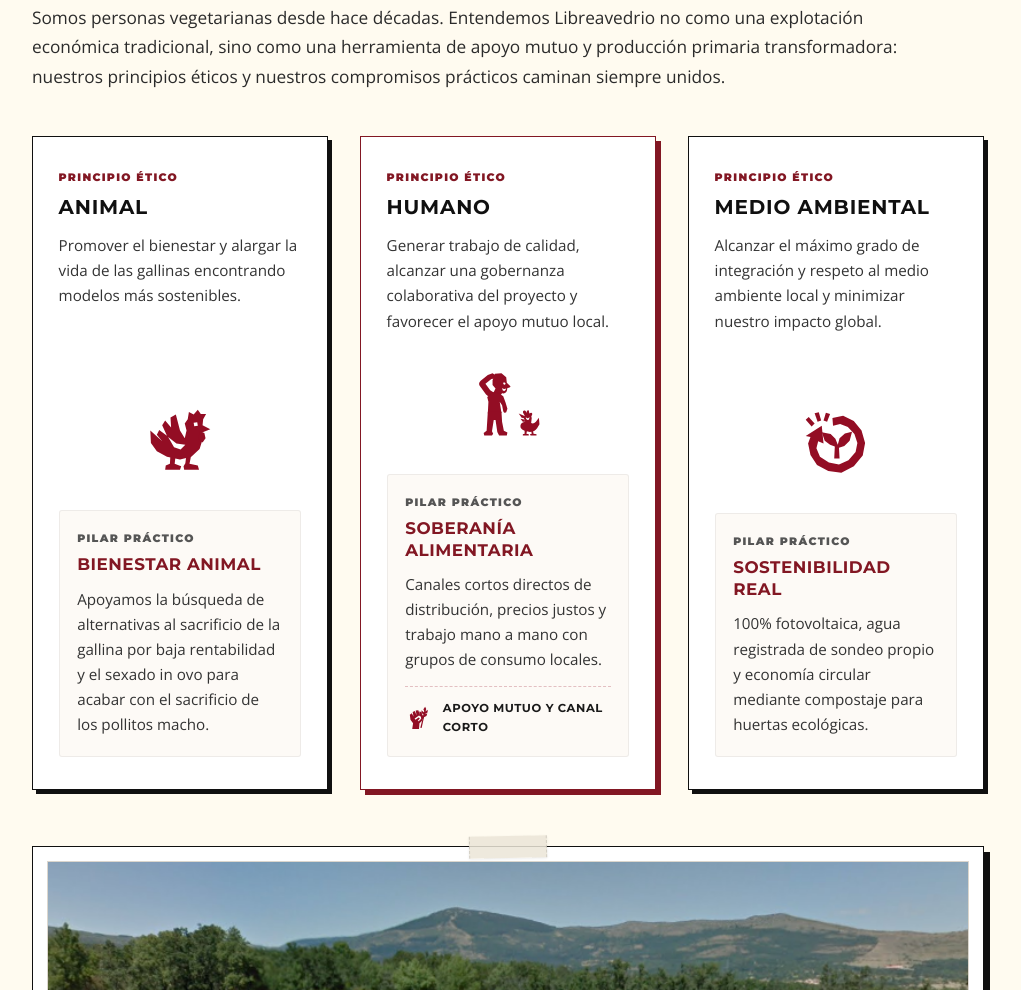
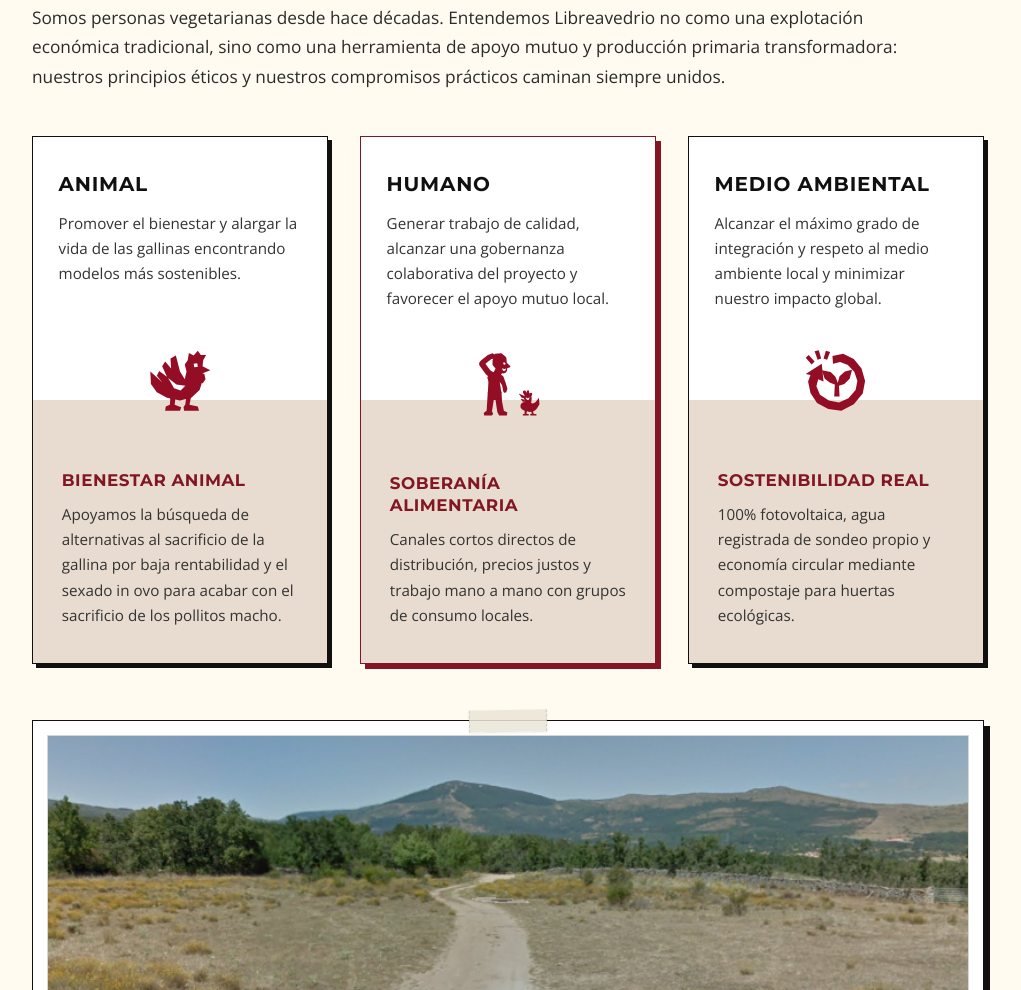
Before and after one commit to datoscarlesgutierrez-stack/libreavedriov1, a website built with Vite: page principios.html in a window 1280 px wide. Shown: the part 697-1687 px from the top of the page, without its empty margins (132-1153 px from the left). Built offline with nearby package versions, Linux system fonts and the light colour scheme.

Commit message:
style(principios): bicolor vertical #E7DCCF, retirar tags y badge secundario

```diff
--- a/principios.html
+++ b/principios.html
@@ -120,7 +120,6 @@
                         <!-- Columna 1: ANIMAL / BIENESTAR ANIMAL -->
                         <div class="triptico-card">
                             <div class="triptico-top">
-                                <span class="triptico-tag">PRINCIPIO ÉTICO</span>
                                 <h3 class="triptico-title">ANIMAL</h3>
                                 <p class="triptico-desc">
                                     Promover el bienestar y alargar la vida de las gallinas encontrando modelos más sostenibles.
@@ -134,7 +133,6 @@
                             </div>
 
                             <div class="triptico-bottom">
-                                <span class="triptico-tag">PILAR PRÁCTICO</span>
                                 <h4 class="triptico-subtitle">BIENESTAR ANIMAL</h4>
                                 <p class="triptico-desc">
                                     Apoyamos la búsqueda de alternativas al sacrificio de la gallina por baja rentabilidad y el sexado in ovo para acabar con el sacrificio de los pollitos macho.
@@ -145,7 +143,6 @@
                         <!-- Columna 2: HUMANO / SOBERANÍA ALIMENTARIA (Centro) -->
                         <div class="triptico-card featured-center">
                             <div class="triptico-top">
-                                <span class="triptico-tag">PRINCIPIO ÉTICO</span>
                                 <h3 class="triptico-title">HUMANO</h3>
                                 <p class="triptico-desc">
                                     Generar trabajo de calidad, alcanzar una gobernanza colaborativa del proyecto y favorecer el apoyo mutuo local.
@@ -159,22 +156,16 @@
                             </div>
 
                             <div class="triptico-bottom">
-                                <span class="triptico-tag">PILAR PRÁCTICO</span>
                                 <h4 class="triptico-subtitle">SOBERANÍA ALIMENTARIA</h4>
                                 <p class="triptico-desc">
                                     Canales cortos directos de distribución, precios justos y trabajo mano a mano con grupos de consumo locales.
                                 </p>
-                                <div class="soberania-badge">
-                                    <img src="images/soberania-alimentaria.svg" alt="Soberanía alimentaria · puño y espiga" class="soberania-badge-icon" width="28" height="28">
-                                    <span class="soberania-badge-text">Apoyo mutuo y canal corto</span>
-                                </div>
                             </div>
                         </div>
 
                         <!-- Columna 3: MEDIO AMBIENTAL / SOSTENIBILIDAD REAL -->
                         <div class="triptico-card">
                             <div class="triptico-top">
-                                <span class="triptico-tag">PRINCIPIO ÉTICO</span>
                                 <h3 class="triptico-title">MEDIO AMBIENTAL</h3>
                                 <p class="triptico-desc">
                                     Alcanzar el máximo grado de integración y respeto al medio ambiente local y minimizar nuestro impacto global.
@@ -188,7 +179,6 @@
                             </div>
 
                             <div class="triptico-bottom">
-                                <span class="triptico-tag">PILAR PRÁCTICO</span>
                                 <h4 class="triptico-subtitle">SOSTENIBILIDAD REAL</h4>
                                 <p class="triptico-desc">
                                     100% fotovoltaica, agua registrada de sondeo propio y economía circular mediante compostaje para huertas ecológicas.
--- a/src/style.css
+++ b/src/style.css
@@ -1141,10 +1141,10 @@ h2 {
 }
 
 .triptico-card {
-  background: #ffffff;
+  background: linear-gradient(180deg, #ffffff 50%, #E7DCCF 50%);
   border: 1.8px solid var(--color-marker, #1a1a1a);
   box-shadow: 4px 4px 0 var(--color-marker, #1a1a1a);
-  padding: 2rem 1.6rem;
+  padding: 2.2rem 1.6rem 2rem 1.6rem;
   display: flex;
   flex-direction: column;
   justify-content: space-between;
@@ -1161,7 +1161,7 @@ h2 {
 .triptico-card.featured-center {
   border-color: var(--color-wine, #821723);
   box-shadow: 5px 5px 0 var(--color-wine, #821723);
-  background: #ffffff;
+  background: linear-gradient(180deg, #ffffff 50%, #E7DCCF 50%);
 }
 
 .triptico-card.featured-center:hover {
@@ -1239,10 +1239,10 @@ h2 {
   flex-direction: column;
   align-items: flex-start;
   flex: 1;
-  background: #fdfaf6;
-  border: 1px solid rgba(0, 0, 0, 0.06);
-  border-radius: 3px;
-  padding: 1.2rem 1.1rem;
+  background: transparent;
+  border: none;
+  border-radius: 0;
+  padding: 1.2rem 0.2rem 0.2rem 0.2rem;
 }
 
 .triptico-bottom .triptico-tag {
```
